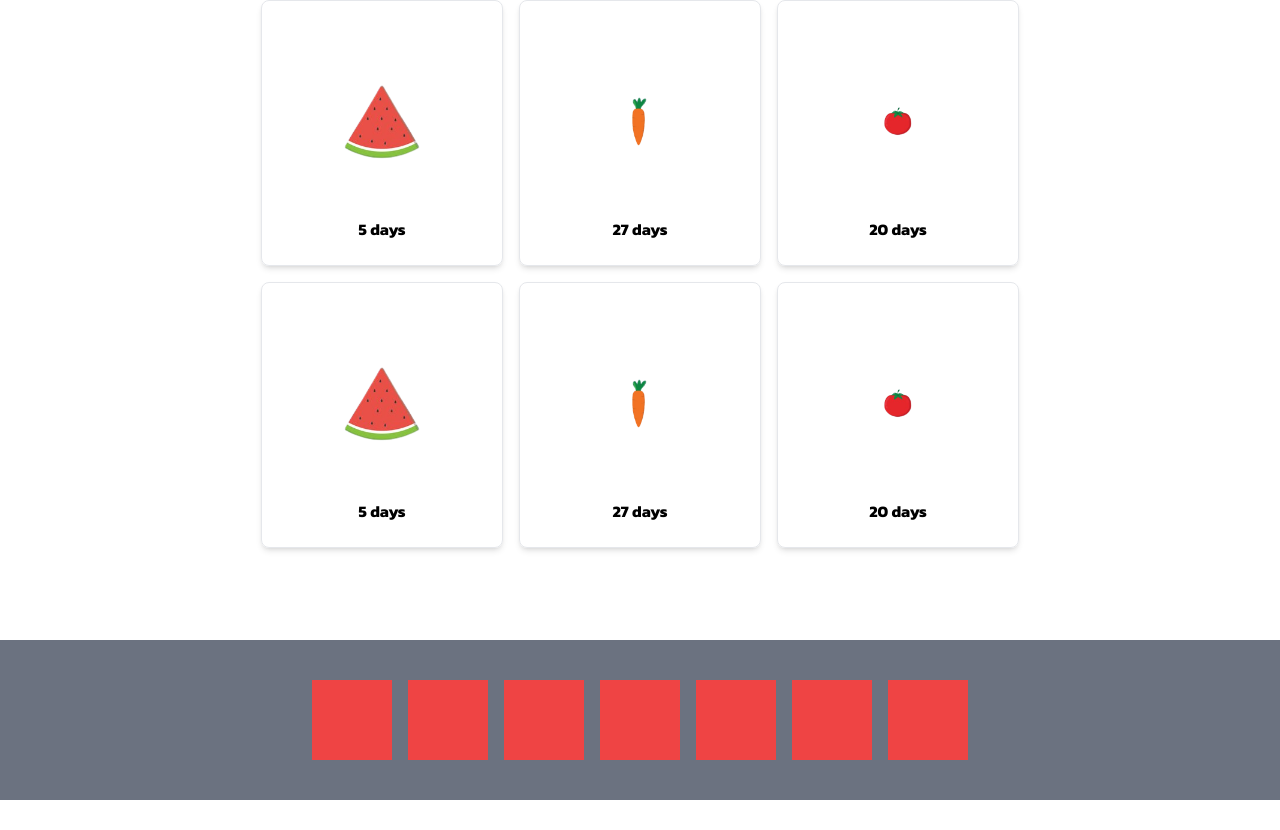
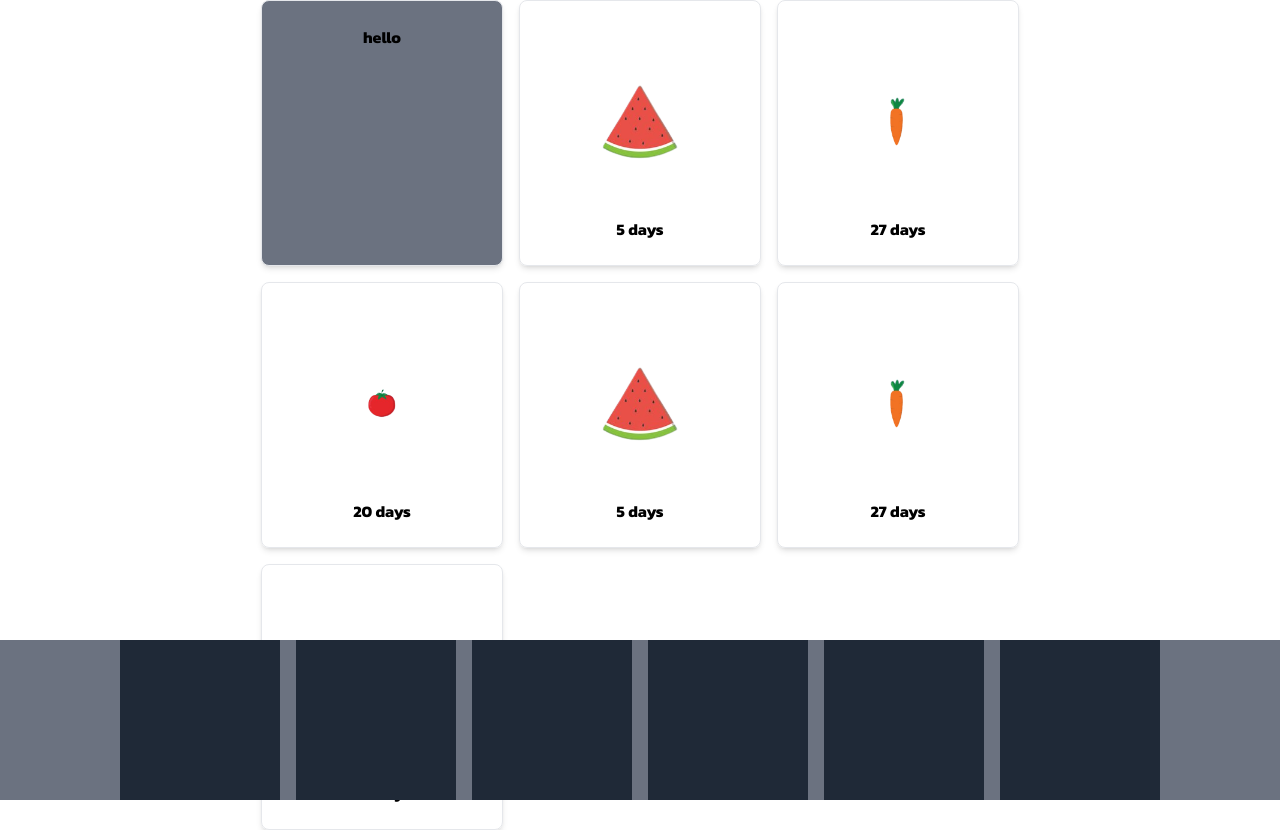
Before and after one commit to Yazeed-Idris/react-farm, a React (Create React App) app: page / in a window 1280 px wide. Before the commit the page ends 800 px from the top, so only its background shows below. Built offline with nearby package versions, Linux system fonts and the light colour scheme.

Commit message:
- Styling refactoring

```diff
--- a/src/App.js
+++ b/src/App.js
@@ -4,6 +4,10 @@ import {Hotbar} from "./components/Hotbar/Hotbar";
 import React from "react";
 
 const plants = [
+    {
+
+    },
+
     {
         name: 'Watermelon',
         timeRemaining: 10,
@@ -66,7 +70,7 @@ export class App extends React.Component {
             return <div><PlantPot plant={plant} key={index}/></div>
         });
         return <div className="App flex justify-center items-center">
-            <div className={'grid grid-cols-1 md:grid-cols-3 2xl:grid-cols-4 gap-4 '}>{crops}</div>
+            <div className={'grid grid-cols-2 md:grid-cols-3 2xl:grid-cols-4 gap-4 '}>{crops}</div>
            <Hotbar />
         </div>
 
--- a/src/components/Hotbar/Hotbar.js
+++ b/src/components/Hotbar/Hotbar.js
@@ -1,13 +1,11 @@
 export const Hotbar = (props) => {
    return (
          <div className='flex justify-center items-center fixed bottom-0 z-50 h-1/5 w-full space-x-4 bg-gray-500 flex-wrap'>
-             <div className={'w-20 h-20 bg-red-500'}></div>
-             <div className={'w-20 h-20 bg-red-500'}></div>
-             <div className={'w-20 h-20 bg-red-500'}></div>
-             <div className={'w-20 h-20 bg-red-500'}></div>
-             <div className={'w-20 h-20 bg-red-500'}></div>
-             <div className={'w-20 h-20 bg-red-500'}></div>
-             <div className={'w-20 h-20 bg-red-500'}></div>
+             {[1,2,3,4,5,6].map((item, index) => {
+                return <div className={'block h-20 w-20 md:h-28 md:w-28 lg:h-36 lg:w-36 xl:h-40 xl:w-40 bg-gray-800'}></div>
+             })}
+
+
          </div>
    )
 }
--- a/src/components/Plant/PlantPot.js
+++ b/src/components/Plant/PlantPot.js
@@ -6,10 +6,11 @@ export class PlantPot extends React.Component {
     render() {
         const { plant } = this.props;
         return (
-            <div className='block p-6 rounded-lg border border-gray-200 max-w-full shadow-md flex-col justify-center items-center'>
+            plant.name?
+            <div className='block p-6 rounded-lg border border-gray-200  shadow-md flex-col justify-center items-center'>
                 <div className={'flex justify-center items-center'}><PlantImage plant={plant}/></div>
                 {plant.timeRemaining ? <p>{plant.timeRemaining} days</p> : <p>Grown!</p>}
-            </div>
+            </div> : <div className={'block p-6 rounded-lg border border-gray-200 h-full shadow-md flex-col justify-center items-center bg-gray-500'}>hello</div>
         );
     }
 }
```
